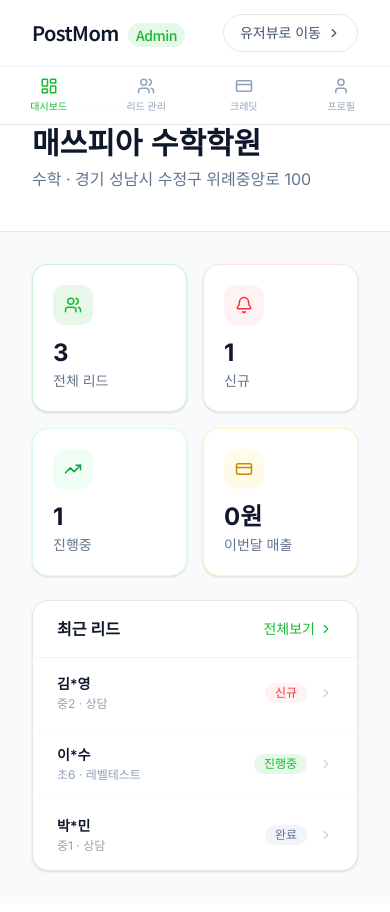
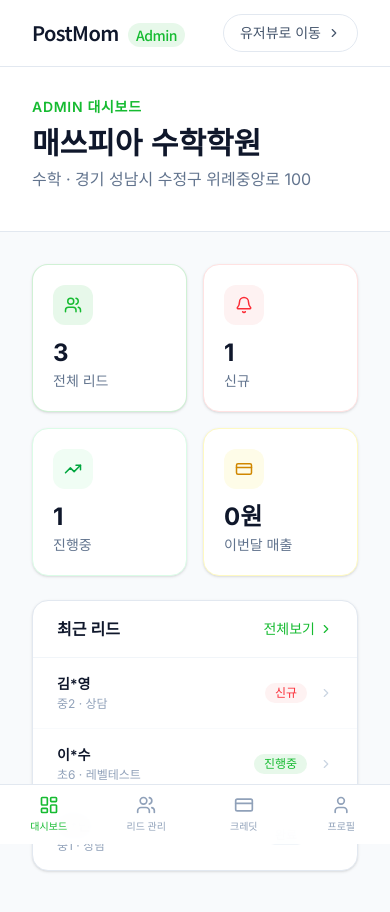
Before and after one commit to hongsuin/PostMom, a React (Vite) app: page /admin in a window 390 px wide. Shown: the top 912 px of the page. Built offline with nearby package versions, Linux system fonts and the light colour scheme.

Commit message:
AdminLayout에서 네비게이션 모바일 전용 하단 네비게이션 추가

```diff
--- a/src/layouts/AdminLayout.tsx
+++ b/src/layouts/AdminLayout.tsx
@@ -21,7 +21,7 @@ export default function AdminLayout() {
             PostMom <span className="text-primary text-sm font-medium ml-1 bg-primary/10 px-2 py-0.5 rounded-full">Admin</span>
           </Link>
 
-          {/* Nav links */}
+          {/* Nav links (desktop) */}
           <nav className="hidden items-center gap-1 lg:flex">
             {adminNav.map(({ icon: Icon, label, path }) => {
               const active = location.pathname === path || (path !== '/admin' && location.pathname.startsWith(path));
@@ -51,9 +51,16 @@ export default function AdminLayout() {
             <ChevronRight size={14} />
           </Link>
         </div>
+      </header>
 
-        {/* Mobile nav */}
-        <div className="flex border-t border-slate-100 lg:hidden">
+      {/* Content */}
+      <main className="pt-[57px] pb-[60px] lg:pb-0">
+        <Outlet />
+      </main>
+
+      {/* Bottom Nav (mobile only) */}
+      <nav className="fixed bottom-0 left-0 right-0 z-50 border-t border-slate-200 bg-white/95 backdrop-blur-md lg:hidden">
+        <div className="flex">
           {adminNav.map(({ icon: Icon, label, path }) => {
             const active = location.pathname === path || (path !== '/admin' && location.pathname.startsWith(path));
             return (
@@ -64,18 +71,13 @@ export default function AdminLayout() {
                   active ? 'text-primary' : 'text-slate-400'
                 }`}
               >
-                <Icon size={18} />
+                <Icon size={20} className={active ? 'text-primary' : 'text-slate-400'} />
                 {label}
               </Link>
             );
           })}
         </div>
-      </header>
-
-      {/* Content */}
-      <main className="pt-[57px] lg:pt-[57px]">
-        <Outlet />
-      </main>
+      </nav>
     </div>
   );
 }
```
